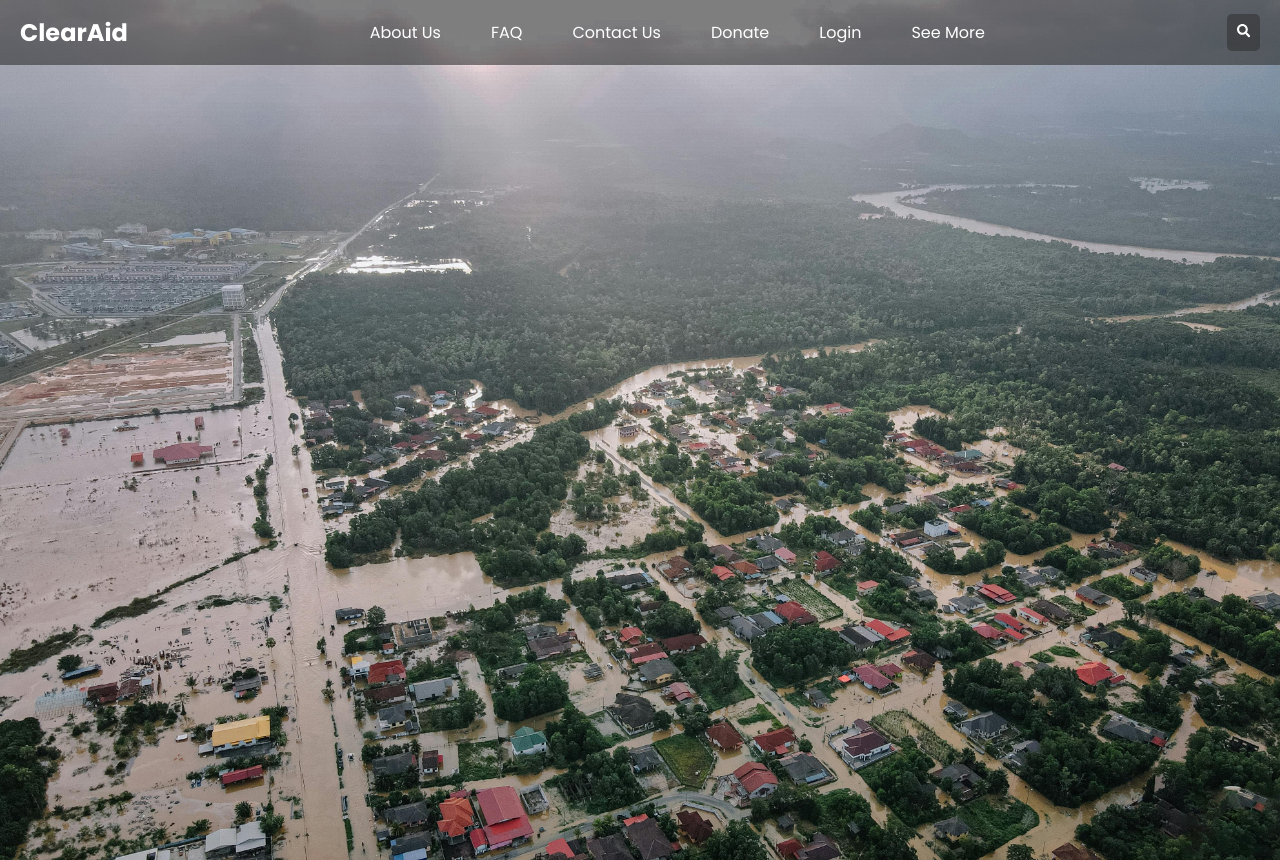
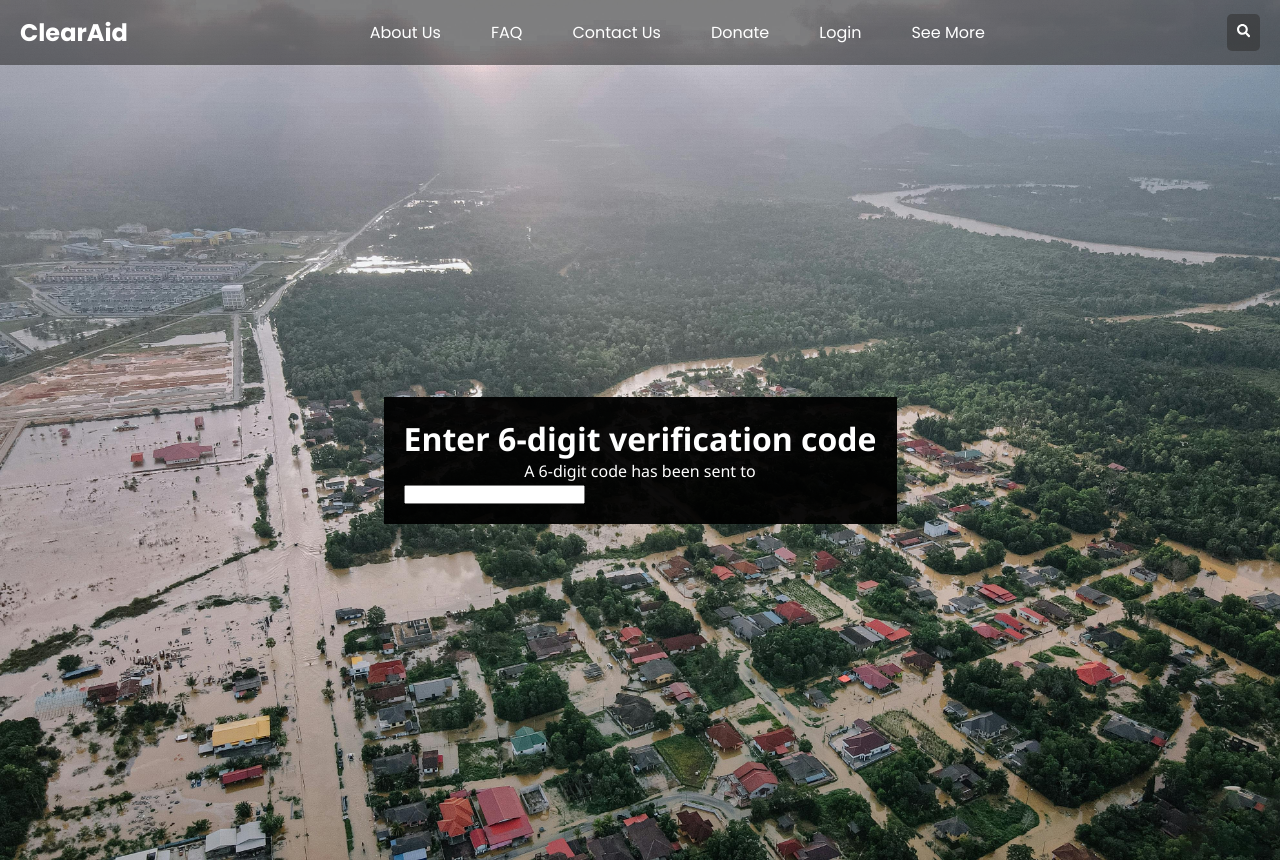
Before and after one commit to fardeensadab/Altruist, a React (Vite) app in the folder Frontend/: page /verify-registration in a window 1280 px wide. Built offline with nearby package versions, Linux system fonts and the light colour scheme.

Commit message:
Arranged the code for easier development

```diff
--- a/Frontend/src/App.jsx
+++ b/Frontend/src/App.jsx
@@ -1,33 +1,43 @@
 import React, { useState } from "react";
-import { LoginForm } from "./Components/LoginForm/LoginForm";
 import { TopBar } from "./Components/TopBar";
-import SignUp_NGO from "./Components/SignUp/SignUp_NGO";
+import LoginAndRegForms from "./Components/LoginAndRegForms";
+import EmailVerifier from "./Components/EmailVerifier";
 
 import AboutUs from "./Components/Miscellaneous/AboutUs";
 import FAQ from "./Components/Miscellaneous/FAQ";
 
 import "./index.css";
-import { BrowserRouter as Router, Routes, Route, BrowserRouter } from "react-router-dom";
+import { BrowserRouter as Router, Routes, Route, BrowserRouter, Link } from "react-router-dom";
 
 function App() {
-  const [isLogin, setIsLogin] = useState(true);
 
-  const Forms = () => {
-    return <>
-
-      {isLogin ? (
-        <LoginForm onSwitch={() => setIsLogin(false)} />
-      ) : (
-        <SignUp_NGO onSwitch={() => setIsLogin(true)} />
-      )}
-    </>
+  const Home = () => {
+    return <div class="container">
+      <h1> The following Routes are available currently:</h1>
+      <ol>
+        <li>
+          <Link to="/login"> Login </Link>
+        </li>
+        <li>
+          <Link to="/verify-registration"> Email-verification </Link>
+        </li>
+        <li>
+          <Link to="/about"> About Us </Link>
+        </li>
+        <li>
+          <Link to="/faq"> FAQ </Link>
+        </li>
+      </ol>
+    </div>
   }
 
   return (
     <BrowserRouter>
       <TopBar />
       <Routes>
-        <Route path="/login" element={<Forms />} />
+        <Route path="/" element={<Home />} />
+        <Route path="/login" element={<LoginAndRegForms />} />
+        <Route path="/verify-registration" element={<EmailVerifier />} />
         <Route path="/about" element={<AboutUs />} />
         <Route path="/faq" element={<FAQ />} />
       </Routes>
--- /dev/null
+++ b/Frontend/src/Components/EmailVerifier.jsx
@@ -0,0 +1,25 @@
+import React from "react";
+import { useState } from "react";
+
+export default function EmailVerifier({ email }) {
+
+    const [verificationCode, setVerificationCode] = useState("");
+
+    const handleSubmit = (e) => {
+        e.preventDefault();
+    }
+
+    return (
+        <div className="container">
+        <form className="email-verifier" onSubmit={(e) => handleSubmit(e)}>
+            <h1>Enter 6-digit verification code</h1>
+            <p>A 6-digit code has been sent to {email}</p>
+            <input
+                type="number"
+                value={verificationCode}
+                onInput={(e) => setVerificationCode(e.target.value)}
+            />
+        </form>
+        </div>
+    )
+}
--- /dev/null
+++ b/Frontend/src/Components/LoginAndRegForms.jsx
@@ -0,0 +1,18 @@
+import React from "react";
+import { useState } from "react";
+import {LoginForm} from "./LoginForm/LoginForm"
+import {SignUp_NGO} from "./SignUp/SignUp_NGO"
+
+export default function LoginAndRegForms() {
+    const [isLogin, setIsLogin] = useState(true);
+
+    return <>
+
+        {isLogin ? (
+            <LoginForm onSwitch={() => setIsLogin(false)} />
+        ) : (
+            <SignUp_NGO onSwitch={() => setIsLogin(true)} />
+        )}
+    </>
+
+}
--- a/Frontend/src/Components/LoginForm/LoginForm.jsx
+++ b/Frontend/src/Components/LoginForm/LoginForm.jsx
@@ -24,7 +24,7 @@ export const LoginForm = ({ onSwitch }) => {
         </div>
         <button type="submit">Login</button>
         <div className="register-link">
-          <p>
+          <div>
             Don't Have an Account?{" "}
             <div className="button-container">
               <button onClick={onSwitch} style={{ marginRight: "10px" }}>
@@ -34,7 +34,7 @@ export const LoginForm = ({ onSwitch }) => {
                 Volunteer Sign Up
               </button>
             </div>
-          </p>
+          </div>
         </div>
       </form>
     </div>
--- a/Frontend/src/Components/SignUp/SignUp_NGO.jsx
+++ b/Frontend/src/Components/SignUp/SignUp_NGO.jsx
@@ -2,7 +2,7 @@ import React from "react";
 import "./SignUp_NGO.css";
 import { FaRegUser, FaLock, FaEnvelope } from "react-icons/fa";
 
-const SignUp_NGO = ({ onSwitch }) => {
+export const SignUp_NGO = ({ onSwitch }) => {
   return (
     <div className="wrapper">
       <form action="">
@@ -52,5 +52,3 @@ const SignUp_NGO = ({ onSwitch }) => {
     </div>
   );
 };
-
-export default SignUp_NGO;
```
